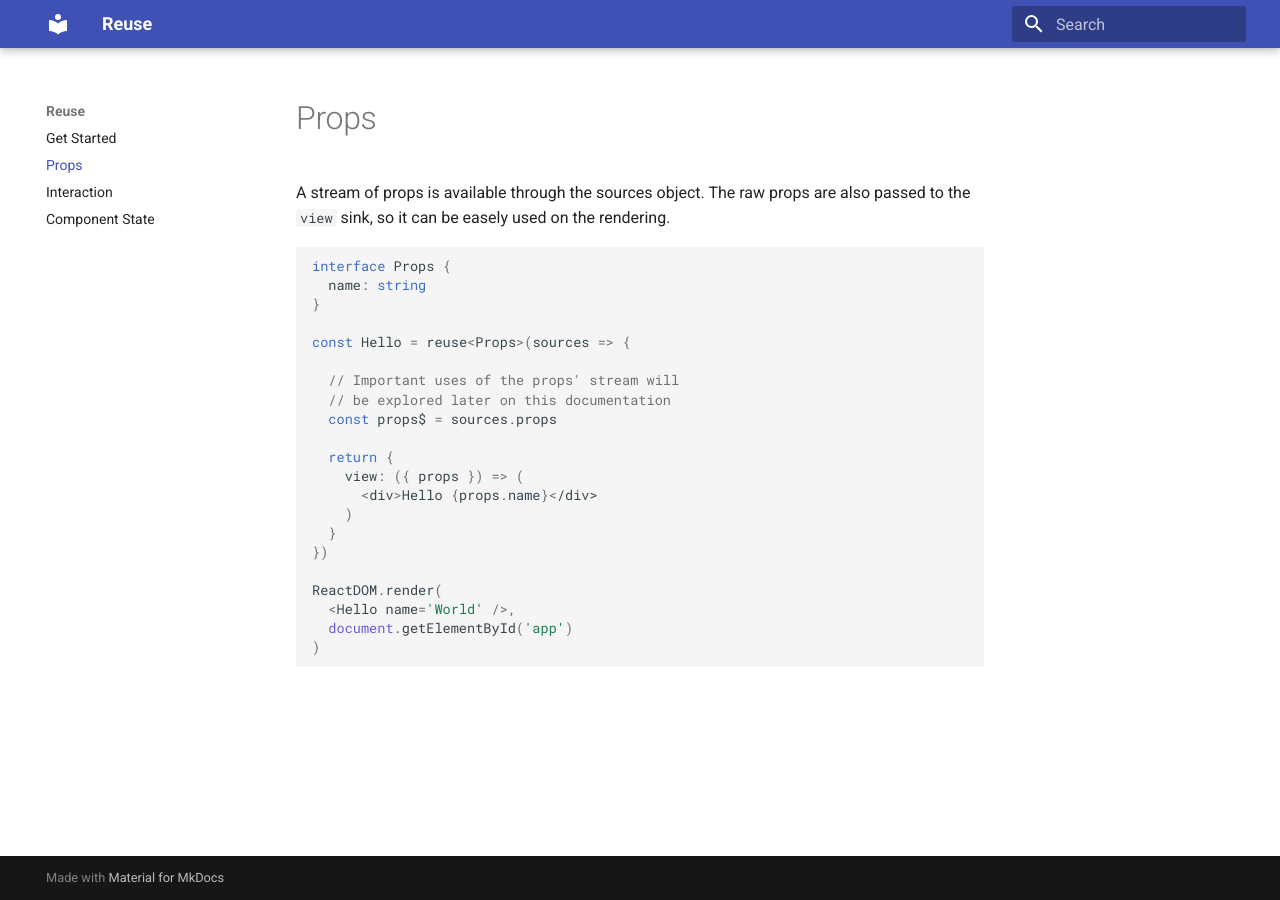
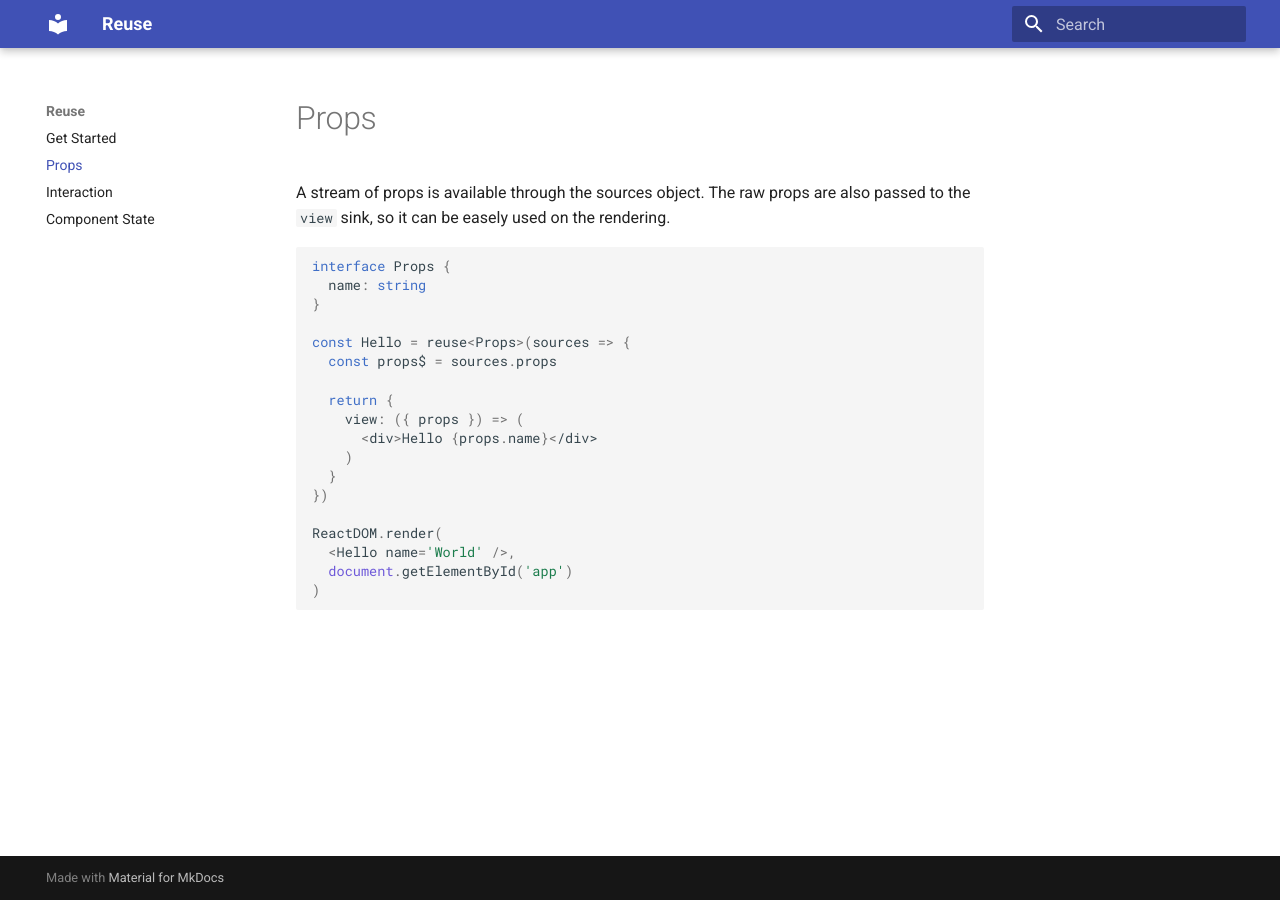
Before and after one commit to italonascimento/lemni, an MkDocs documentation site: the page built from docs/docs/props.md, in a window 1280 px wide. Built offline with MkDocs 1.6.1 and Material for MkDocs 9.7.7, drawn with Linux system fonts in a browser that asks for light colours; old or Windows-style settings are respelled for this version of MkDocs.

Commit message:
docs: remove props comment

```diff
--- a/docs/docs/props.md
+++ b/docs/docs/props.md
@@ -8,9 +8,6 @@ interface Props {
 }
 
 const Hello = reuse<Props>(sources => {
-
-  // Important uses of the props' stream will
-  // be explored later on this documentation
   const props$ = sources.props
 
   return {
```
